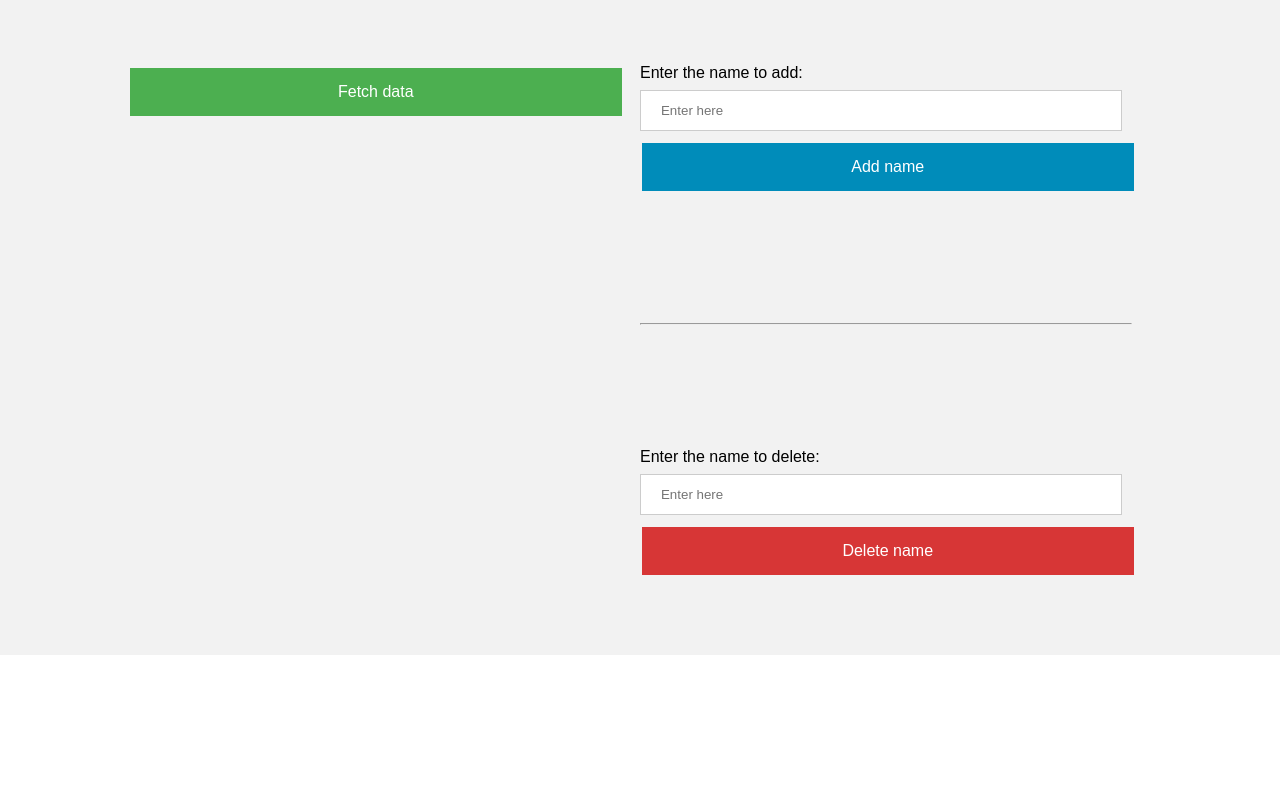
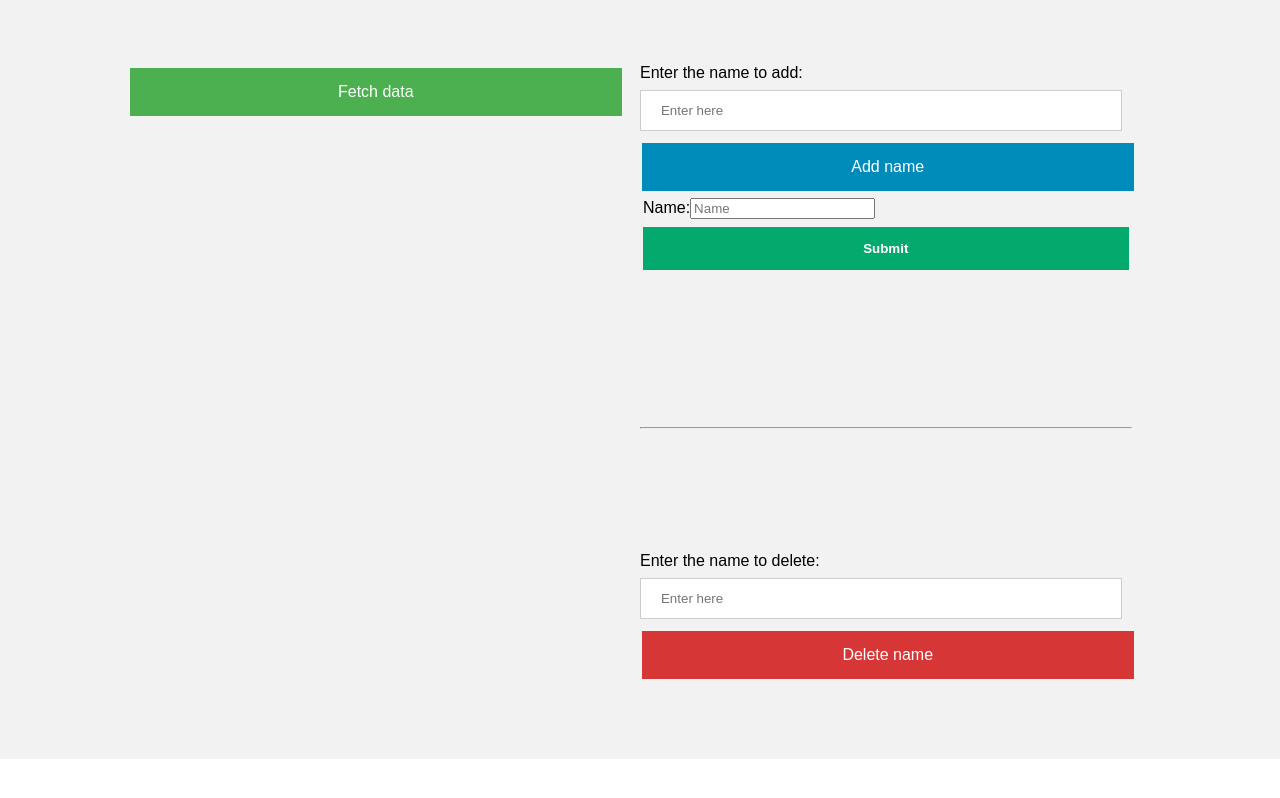
Before and after one commit to Rakuten-developers-kgp/Rakuten_fe, a React (Create React App) app: page / in a window 1280 px wide. Built offline with nearby package versions, Linux system fonts and the light colour scheme.

Commit message:
/input_data is now accessable

```diff
--- a/package.json
+++ b/package.json
@@ -8,6 +8,7 @@
     "@testing-library/user-event": "^13.5.0",
     "axios": "^0.27.2",
     "bulma": "^0.9.4",
+    "cors": "^2.8.5",
     "jwt-decode": "^3.1.2",
     "react": "^18.2.0",
     "react-dom": "^18.2.0",
--- a/src/Pages/Main.js
+++ b/src/Pages/Main.js
@@ -15,7 +15,7 @@ function Main(props) {
     const handleClick = async () => {
         setIsLoading(true);
         try {
-            const { data } = await axios.get('https://audubon-society-api.herokuapp.com/birds', {
+            const { data } = await axios.get('http://localhost:8000/get_data', {
             });
             console.log(data);
             setData(data);
@@ -25,6 +25,44 @@ function Main(props) {
             setIsLoading(false);
         }
     };
+
+
+    const [userData, setUserData] = useState({
+        name: "",
+    });
+
+    let name, value;
+    const postUserData = (event) => {
+        name = event.target.name;
+        value = event.target.value;
+
+        setUserData({ ...userData, [name]: value });
+    };
+
+
+    // connect with firebase
+
+    const submitData = async (event) => {
+        event.preventDefault();
+        const { name } = userData;
+
+        if (name) {
+
+
+fetch(
+                "http://localhost:8000/input_name",
+                {
+                    method: "POST",
+                    Headers: {
+                        "Content-Type": "application/json",
+                    },
+                    body: JSON.stringify({
+                        name: name,
+                    }),
+                }
+            );
+        }
+    }
 
     return (
         <div className='main'>
@@ -37,26 +75,18 @@ function Main(props) {
 
                     {isLoading && <h2>Loading...</h2>}
 
-                    {data.map(person => {
+                    {data.map((person, key) => {
                         return (
-                            <div key={person.name}>
-
-                                {/* <div className='get-div' >
-                    {getDatas.map((name, key) => (
+                            <div>
 
                                 <div>
                                     <table className='get-table' >
                                         <tr>
                                             <td className='row-get'>{key + 1}</td>
-                                    <td className='row-get2'>{name}</td>
+                                            <td className='row-get2'>{person}</td>
                                         </tr>
                                     </table>
                                 </div>
-
-                    ))}
-                </div> */}
-
-                                <p>{person.name}</p>
                             </div>
 
                         );
@@ -71,6 +101,35 @@ function Main(props) {
                 <input className='log-key' type="text" id="lname" placeholder='Enter here' name="lname" />
                 {/* <input className='val-key' type="text" id="lname" placeholder='Enter Value' name="lname" /> */}
                 <button class="button button2">Add name</button>
+
+
+                <form method="POST" className='form-input' onSubmit={submitData} >
+
+                    <span className='i-head' >Name:</span>
+                    <input
+                        type="name"
+                        placeholder="Name"
+                        name="name"
+                        className='i-fill'
+                        value={userData.name}
+                        onChange={postUserData}
+                    ></input>
+                    <br />
+                    <center>
+                        <button
+                            name="submit"
+                            placeholder="Submit"
+                            className="sub-btn"
+                            type='submit'
+                            value="submit"
+                        // onClick={submitData}
+                        // onClick={openModal}
+                        ><b>Submit</b></button>
+                    </center>
+
+                </form>
+
+
 
                 <br /><br /><br />
                 <br />
```
Also changed, not shown: 1 other file (tests, documents, lock files or other folders). Lines whose indentation alone changed are shown as unchanged.
